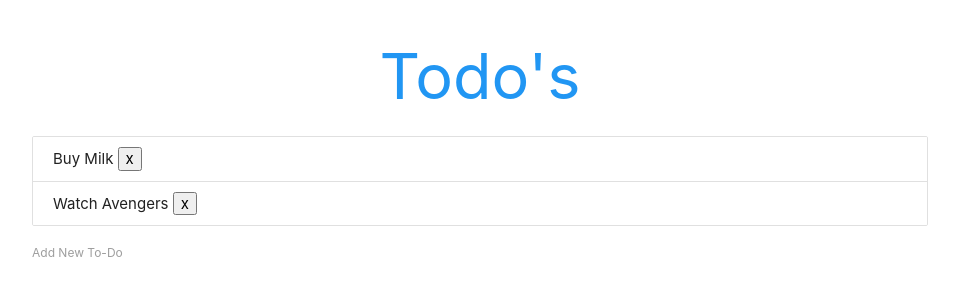
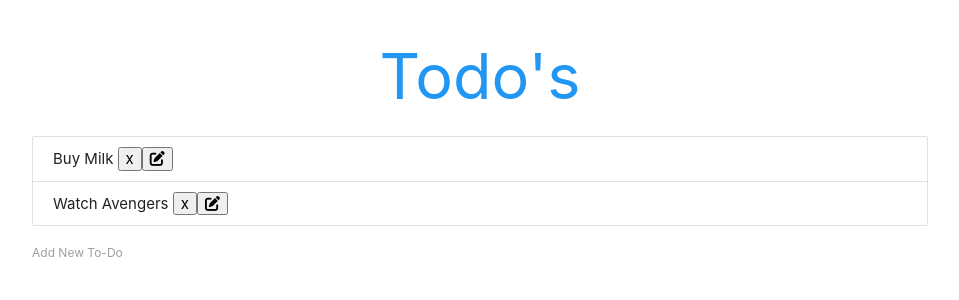
Before and after one commit to AEDesigns/React-To-Do, a React (Create React App) app: page / in a window 1280 px wide. Shown: the top 300 px of the page, without its empty margins (160-1119 px from the left). Built offline with nearby package versions, Linux system fonts and the light colour scheme.

Commit message:
Added edit btn

```diff
--- a/public/index.html
+++ b/public/index.html
@@ -9,6 +9,7 @@
       name="description"
       content="Web site created using create-react-app"
     />
+    <script src="https://kit.fontawesome.com/2a7ee00341.js" crossorigin="anonymous"></script>
     <link rel="apple-touch-icon" href="logo192.png" />
     <!--
       manifest.json provides metadata used when your web app is installed on a
--- a/src/App.js
+++ b/src/App.js
@@ -17,6 +17,11 @@ export default class App extends Component {
             todos
         })
     }
+
+    handleEdit = (id) => {
+        console.log('Its working');
+    }
+
     addToDo = (todo) => {
         todo.id = Math.random();
         let todos = [...this.state.todos, todo]
@@ -24,11 +29,12 @@ export default class App extends Component {
             todos
         })
     }
+
     render() {
         return (
             <div className="todo-app container">
                 <h1 className="center blue-text">Todo's</h1>
-                <Todos todos={this.state.todos} deleteToDo={this.deleteToDo}/>
+                <Todos todos={this.state.todos} deleteToDo={this.deleteToDo} handleEdit={this.handleEdit}/>
                 <AddTodo addToDo={this.addToDo}/>
             </div>
         )
--- a/src/todos.js
+++ b/src/todos.js
@@ -1,11 +1,11 @@
 import React from 'react'
 
-const Todos = ({todos, deleteToDo}) => {
+const Todos = ({todos, deleteToDo, handleEdit}) => {
     const todoList = todos.length ? (
         todos.map(todo => {
             return (
                 <div className="collection-item" key={todo.id}>
-                    <span onClick={() => {deleteToDo(todo.id)}}>{todo.content} <button>x</button></span>
+                    <span>{todo.content} <button onClick={() => {deleteToDo(todo.id)}}>x</button><button onClick={() => {handleEdit()}}><i class="fas fa-edit"></i></button></span>
                 </div>
             )
         })
```
